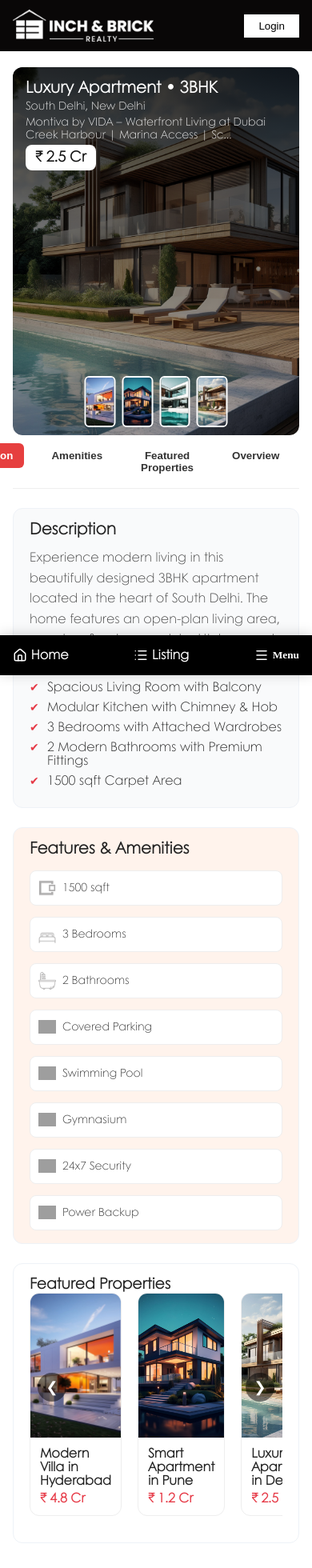
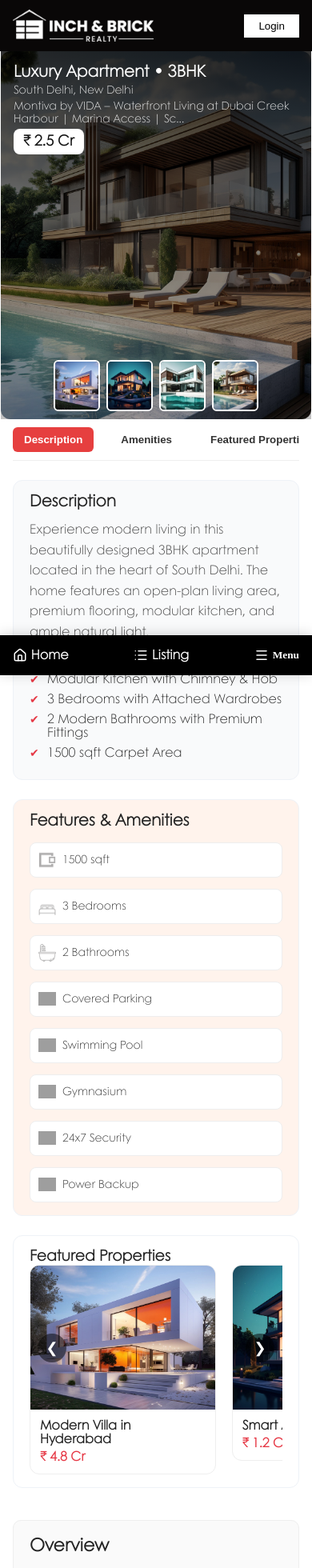
Before and after one commit to nehainchbrich/inchbrickindia, a Next.js app: page /propertyListing/detail in a window 390 px wide. Shown: the top 1960 px of the page at 80% size. Built offline with nearby package versions, Linux system fonts and the light colour scheme; grey boxes are pictures that could not be loaded.

Commit message:
listing detail page update

```diff
--- a/styles/globals.css
+++ b/styles/globals.css
@@ -6,7 +6,7 @@
 body, html {
   margin: 0;
   color: #222;
-  overflow-x: hidden;
+  /* overflow-x: hidden; */
   max-width: 100%;
 }
 img, .next-image img {
@@ -40,7 +40,7 @@ select, input, input::placeholder{
   margin-left: auto;
   --bs-gutter-x: 1.5rem;
   --bs-gutter-y: 0;
-  overflow-x: hidden;
+  /* overflow-x: hidden; */
 }
 .navbar, .dropdownMenu {
   max-width: 100%;
--- a/styles/listing/FeaturedSlider.module.css
+++ b/styles/listing/FeaturedSlider.module.css
@@ -22,7 +22,7 @@
 }
 
 .slide {
-  flex: 0 0 calc(33.333% - 20px); /* 3 columns */
+  flex: 0 0 calc(33.333% - 20px);
   margin-right: 20px;
   box-sizing: border-box;
 }
@@ -87,3 +87,9 @@
 .next {
   right: 10px;
 }
+
+@media (max-width: 600px) {
+.slide {
+  flex: 0 0 calc(80% - 20px);
+}
+}
--- a/styles/listing/Gallery.module.css
+++ b/styles/listing/Gallery.module.css
@@ -70,3 +70,13 @@
 .propertyThumbs img:hover {
   transform: scale(1.05);
 }
+
+@media (max-width: 600px) {
+  .propertyThumbs img{
+    max-width: 54px;
+  }
+  .propertyGalleryMain{
+    margin: 0 -15px;
+    border-radius: 0;
+  }
+}
--- a/styles/listing/Listing.module.css
+++ b/styles/listing/Listing.module.css
@@ -7,5 +7,5 @@
 }
 
 @media (max-width: 700px) {
-    .propertyLayout{display: block;}
+    .propertyLayout{display: block;margin-top: 0;}
 }
--- a/styles/listing/Tabs.module.css
+++ b/styles/listing/Tabs.module.css
@@ -37,3 +37,14 @@
   border-bottom: 1px solid #f0f0f0;
   padding: 40px 0;
 }
+@media (max-width: 700px) {
+.propertyTabs ul{
+  justify-content: start;
+}
+.propertyTabs{
+  overflow-x: auto;
+}
+.propertyTabs button{
+  width: max-content;
+}
+}
```
